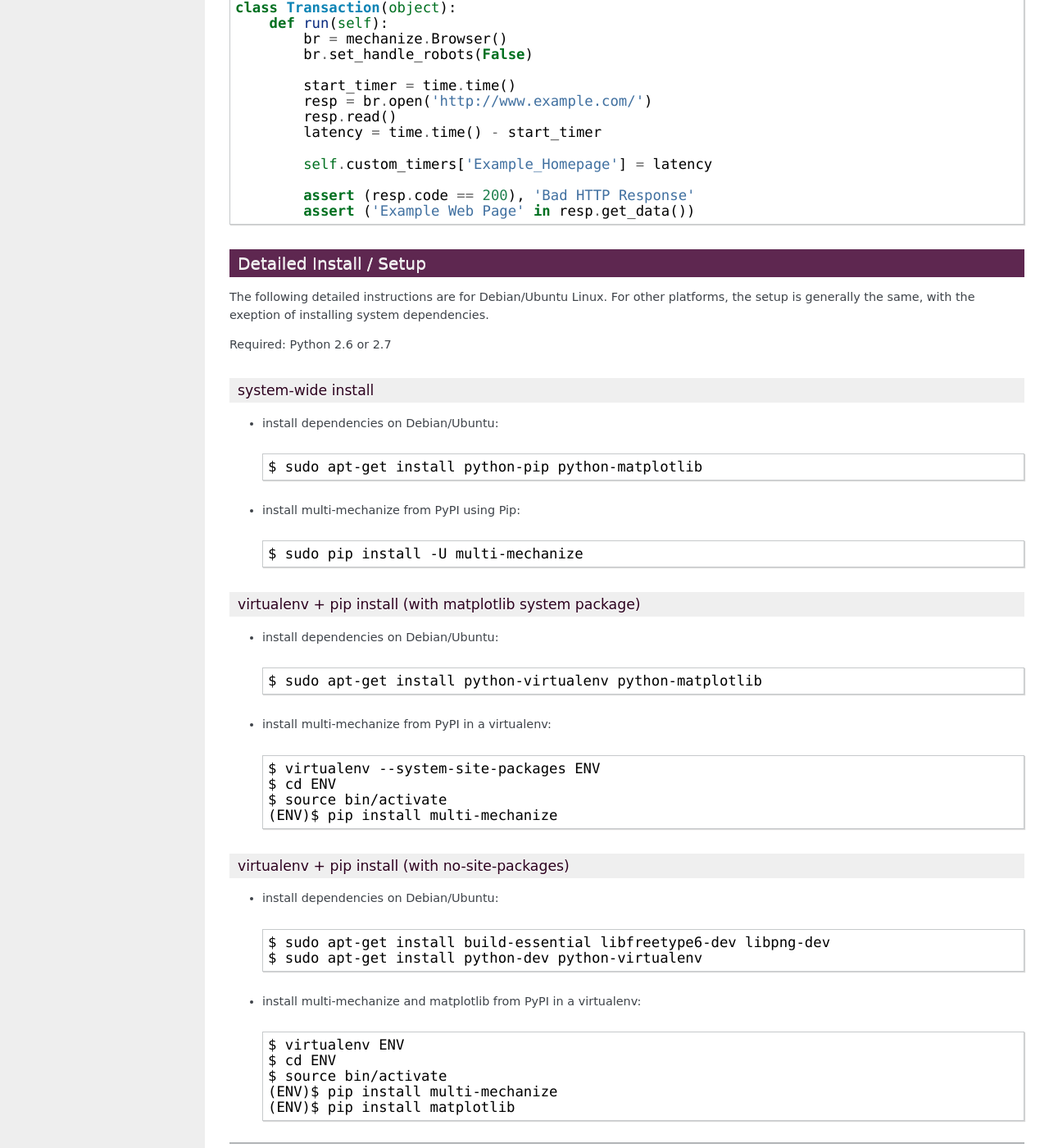
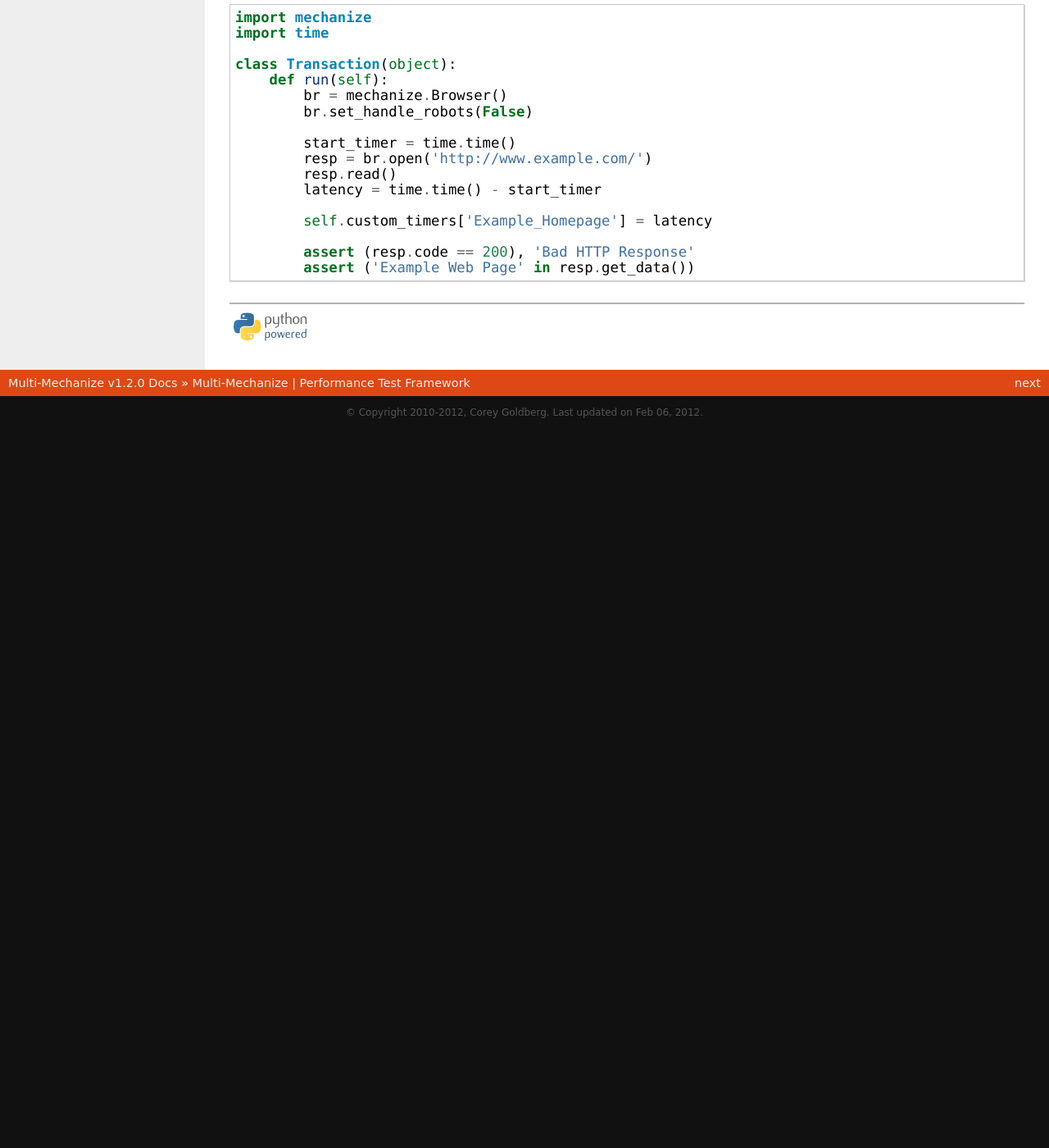
Before and after one commit to cgoldberg/multi-mechanize, a Sphinx documentation site: the page built from docs/index.rst, in a window 1280 px wide and 1400 px high, scrolled down 2621 px. Shown: the whole window at 82% size. Built offline with Sphinx 7.4.7, drawn with Linux system fonts in a browser that asks for light colours; after the commit the page ends 3144 px from its top, so only the background shows below that; some of the changed text lies outside the part shown.

Commit message:
moved detailed setup to its own page, and doc updates

```diff
--- a/docs/dev.rst
+++ b/docs/dev.rst
@@ -33,7 +33,7 @@ If you have a feature request, suggestion, or bug report, please open a new
     Patches
 ***********
 
-To submit patches, please send a Pull Request on `GitHub <https://github.com/cgoldberg/multi-mechanize>`_.
+To submit a patch, please send a Pull Request on `GitHub <https://github.com/cgoldberg/multi-mechanize>`_.
 
 ****************
     Contributors
--- a/docs/index.rst
+++ b/docs/index.rst
@@ -137,60 +140,6 @@ HTTP GETs using `Mechanize <http://wwwsearch.sourceforge.net/mechanize/>`_ (with
             assert (resp.code == 200), 'Bad HTTP Response'
             assert ('Example Web Page' in resp.get_data())
 
-****************************
-    Detailed Install / Setup
-****************************
-
-The following detailed instructions are for Debian/Ubuntu Linux.
-For other platforms, the setup is generally the same, with the
-exeption of installing system dependencies.
-
-Required: Python 2.6 or 2.7
-
------------------------
-    system-wide install
------------------------
-
-* install dependencies on Debian/Ubuntu::
-
-    $ sudo apt-get install python-pip python-matplotlib
-
-* install multi-mechanize from PyPI using Pip::
-
-    $ sudo pip install -U multi-mechanize
-
--------------------------------------------------------------
-    virtualenv + pip install (with matplotlib system package)
--------------------------------------------------------------
-
-* install dependencies on Debian/Ubuntu::
-
-    $ sudo apt-get install python-virtualenv python-matplotlib
-
-* install multi-mechanize from PyPI in a virtualenv::
-
-    $ virtualenv --system-site-packages ENV
-    $ cd ENV
-    $ source bin/activate
-    (ENV)$ pip install multi-mechanize
-
-------------------------------------------------------
-    virtualenv + pip install (with no-site-packages)
-------------------------------------------------------
-
-* install dependencies on Debian/Ubuntu::
-
-    $ sudo apt-get install build-essential libfreetype6-dev libpng-dev
-    $ sudo apt-get install python-dev python-virtualenv
-
-* install multi-mechanize and matplotlib from PyPI in a virtualenv::
-
-    $ virtualenv ENV
-    $ cd ENV
-    $ source bin/activate
-    (ENV)$ pip install multi-mechanize
-    (ENV)$ pip install matplotlib
-
 ----
 
 .. image:: assets/python-powered.png
```
Also changed, not shown: other parts of docs/index.rst (+4 -1 lines), docs/setup.rst (added, +58 -0 lines).
